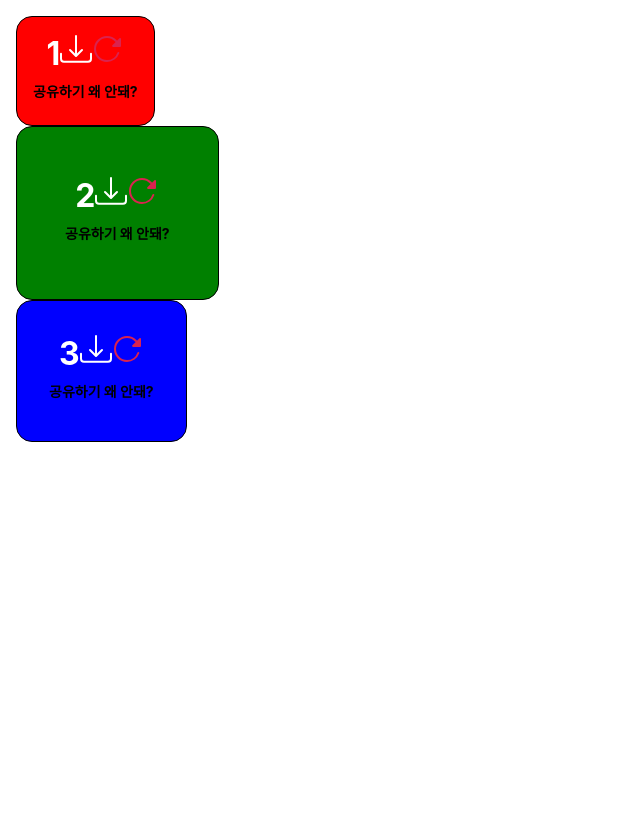
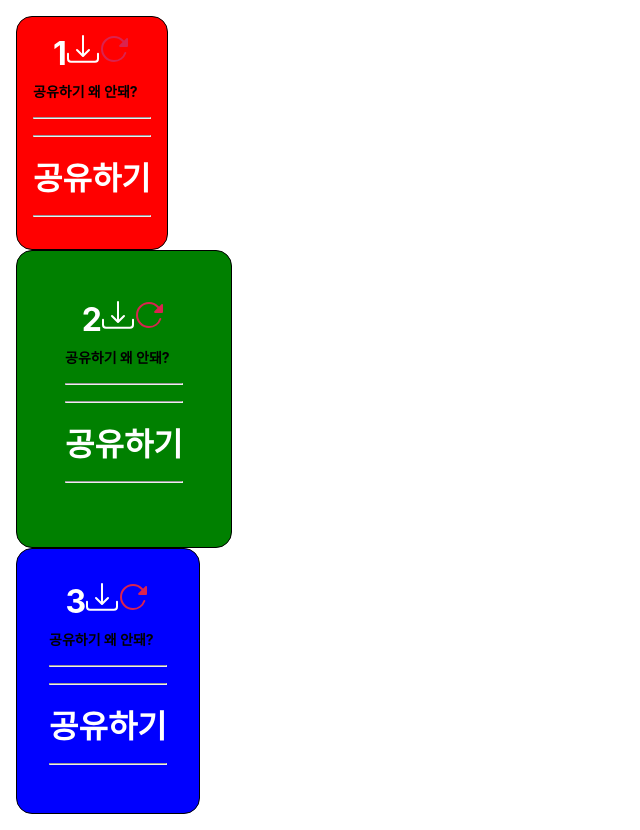
Before and after one commit to pitangland/javascript-ready, a React (Create React App) app in the folder pitang-project-1/: page / in a window 1280 px wide. Shown: the whole page, without its empty margins (0-640 px from the left). Before the commit the page ends 800 px from the top, so only its background shows below. Built offline with nearby package versions, Linux system fonts and the light colour scheme.

Commit message:
hr-line 해결 못함 12/21

```diff
--- a/pitang-project-1/src/icon-practice/icon-practice.js
+++ b/pitang-project-1/src/icon-practice/icon-practice.js
@@ -104,6 +104,12 @@ function Blocks(props) {
             {/* 다시 다운로드 아이콘 생성 */}
             <Reload />
             <Line>공유하기 왜 안돼?</Line>
+            <hr />
+            <div display="flex">
+              <hr />
+              <div>공유하기</div>
+              <hr />
+            </div>
           </Block>
         );
       })}
```
